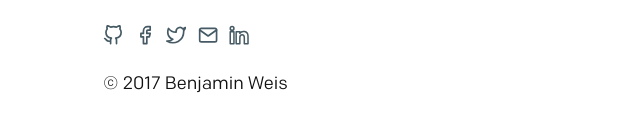
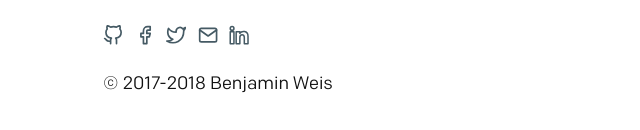
Before and after one commit to bweis/mozrila.github.io, a plain HTML site: page 404.html in a window 1280 px wide. Shown: the part 710-840 px from the top of the page, 187-827 px from the left. Drawn offline with Linux system fonts and the light colour scheme.

Commit message:
Rebuilding portfolio: Tue Jan 16 12:32:26 EST 2018

```diff
--- a/404.html
+++ b/404.html
@@ -134,7 +134,9 @@
 
 
 
-       &copy; 2017 Benjamin Weis
+
+
+       &copy; 2017-2018 Benjamin Weis
   </p>
 </div>
 
```
Also changed, not shown: about/index.html (+3 -1 lines), authors/index.html (+3 -1 lines), blog/how-to-build-a-simple-portfolio-website-using-github-pages/index.html (+3 -1 lines), blog/index.html (+3 -1 lines), blog/my-first-post/index.html (+3 -1 lines), categories/index.html (+3 -1 lines), index.html (+3 -1 lines), page/index.html (+3 -1 lines), tags/index.html (+3 -1 lines).
